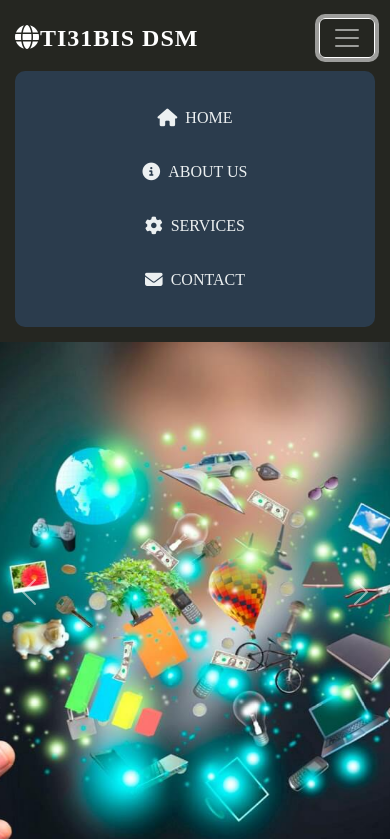
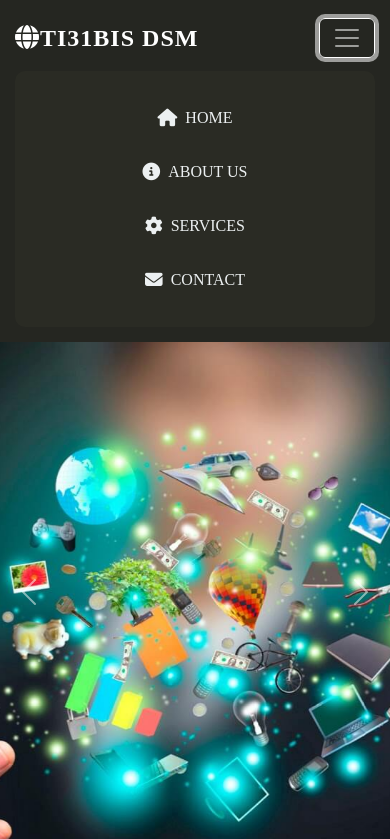
Before and after one commit to AdrielSolano/Examen, a plain HTML site: page index.html in a window 390 px wide. Both pictures are taken after a click on the button "Toggle navigation". Shown: the top 839 px of the page. Drawn offline with nearby package versions, Linux system fonts and the light colour scheme.

Commit message:
second commind css, .navbar-nav, backgound-color: rgba(42, 43, 36, 1)

```diff
--- a/css/style.css
+++ b/css/style.css
@@ -74,7 +74,7 @@ left: 0;
 
 @media (max-width: 992px){
     .navbar-nav {
-        background-color: rgba(44, 62, 80, 0.95);
+        background-color: rgba(42, 43, 36, 1);
         padding: 20px;
         border-radius: 10px;
         margin-top: 10px;
```
